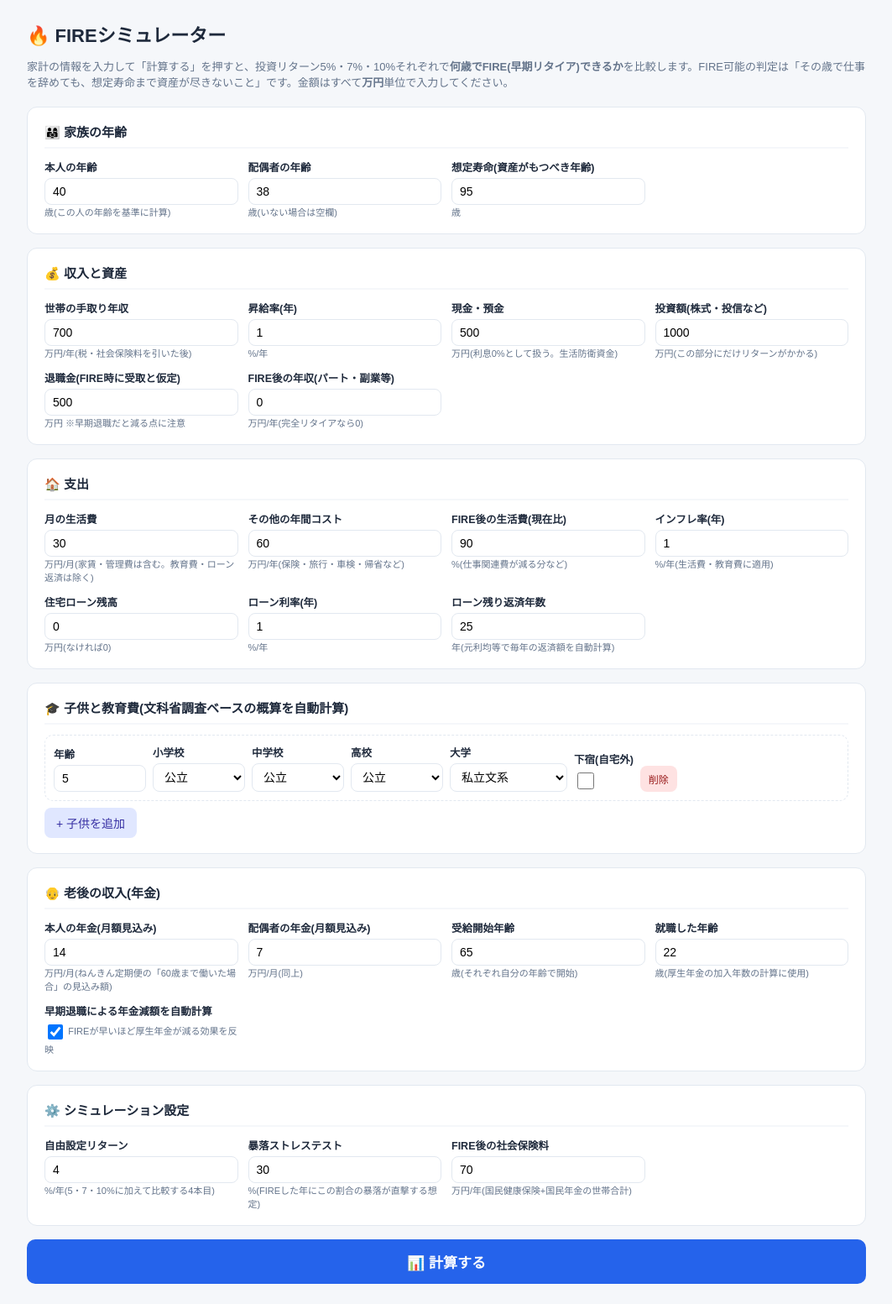
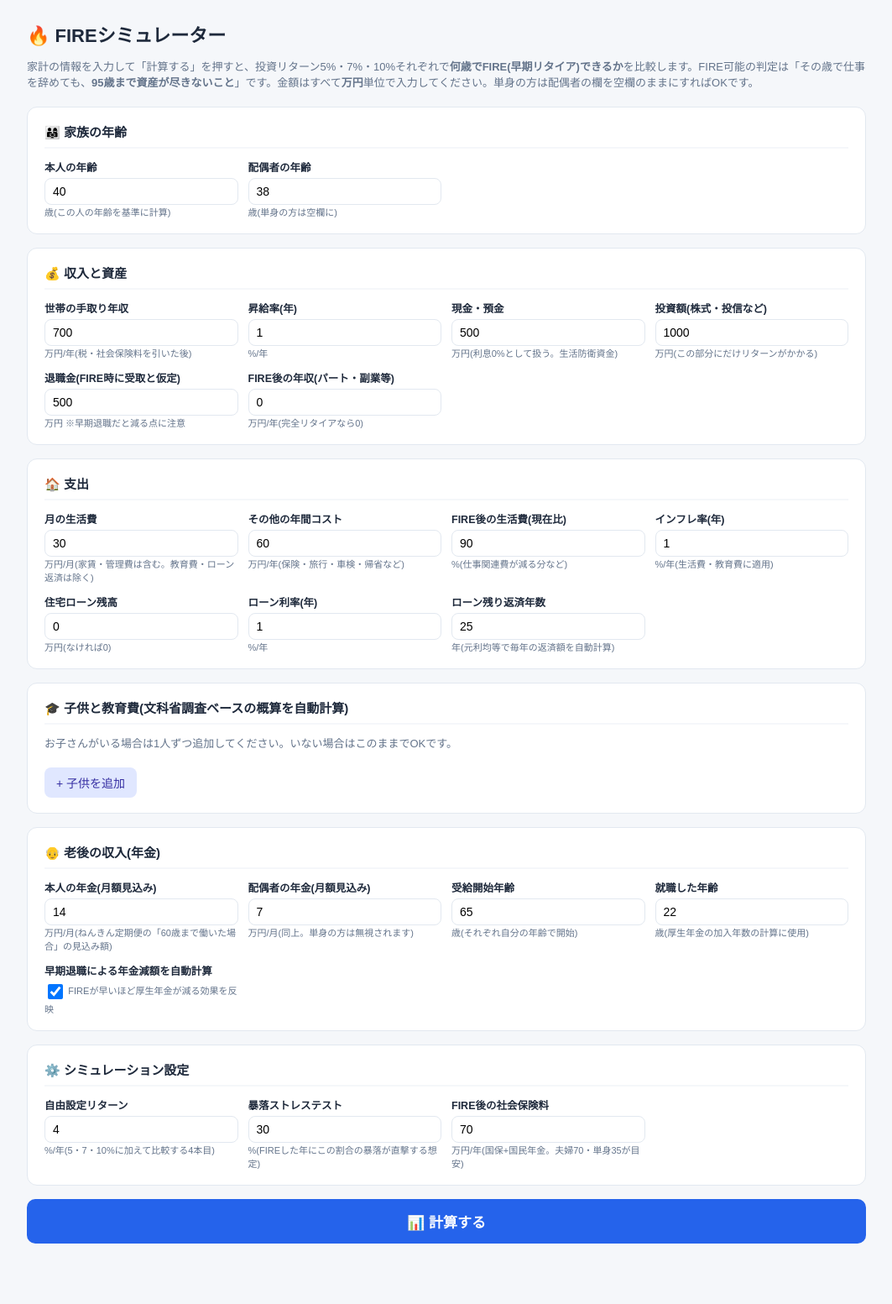
Before and after one commit to miraikuworkskuma/fire-simulator, a plain HTML site: page index.html in a window 1280 px wide. Shown: the whole page at 84% size, without its empty margins (108-1171 px from the left). After the commit the page ends 1505 px from the top, so only its background shows below. Drawn offline with Linux system fonts and the light colour scheme.

Commit message:
想定寿命の入力欄を削除(95歳固定)、単身者向けの案内を追加
Co-Authored-By: Claude Fable 5 <noreply@anthropic.com>

```diff
--- a/index.html
+++ b/index.html
@@ -54,14 +54,13 @@
 <body>
 <div class="wrap">
   <h1>🔥 FIREシミュレーター</h1>
-  <p class="lead">家計の情報を入力して「計算する」を押すと、投資リターン5%・7%・10%それぞれで<b>何歳でFIRE(早期リタイア)できるか</b>を比較します。FIRE可能の判定は「その歳で仕事を辞めても、想定寿命まで資産が尽きないこと」です。金額はすべて<b>万円</b>単位で入力してください。</p>
+  <p class="lead">家計の情報を入力して「計算する」を押すと、投資リターン5%・7%・10%それぞれで<b>何歳でFIRE(早期リタイア)できるか</b>を比較します。FIRE可能の判定は「その歳で仕事を辞めても、<b>95歳まで資産が尽きないこと</b>」です。金額はすべて<b>万円</b>単位で入力してください。単身の方は配偶者の欄を空欄のままにすればOKです。</p>
 
   <div class="card">
     <h2>👨‍👩‍👧 家族の年齢</h2>
     <div class="grid">
       <label class="field"><b>本人の年齢</b><input type="number" id="selfAge" value="40"> <span class="unit">歳(この人の年齢を基準に計算)</span></label>
-      <label class="field"><b>配偶者の年齢</b><input type="number" id="spouseAge" value="38"> <span class="unit">歳(いない場合は空欄)</span></label>
-      <label class="field"><b>想定寿命(資産がもつべき年齢)</b><input type="number" id="lifeEnd" value="95"> <span class="unit">歳</span></label>
+      <label class="field"><b>配偶者の年齢</b><input type="number" id="spouseAge" value="38"> <span class="unit">歳(単身の方は空欄に)</span></label>
     </div>
   </div>
 
@@ -92,6 +91,7 @@
 
   <div class="card">
     <h2>🎓 子供と教育費(文科省調査ベースの概算を自動計算)</h2>
+    <p class="lead" style="margin-top:0">お子さんがいる場合は1人ずつ追加してください。いない場合はこのままでOKです。</p>
     <div id="children"></div>
     <button class="btn-add" onclick="addChild()">+ 子供を追加</button>
   </div>
@@ -100,7 +100,7 @@
     <h2>👴 老後の収入(年金)</h2>
     <div class="grid">
       <label class="field"><b>本人の年金(月額見込み)</b><input type="number" id="pensionSelf" value="14"> <span class="unit">万円/月(ねんきん定期便の「60歳まで働いた場合」の見込み額)</span></label>
-      <label class="field"><b>配偶者の年金(月額見込み)</b><input type="number" id="pensionSpouse" value="7"> <span class="unit">万円/月(同上)</span></label>
+      <label class="field"><b>配偶者の年金(月額見込み)</b><input type="number" id="pensionSpouse" value="7"> <span class="unit">万円/月(同上。単身の方は無視されます)</span></label>
       <label class="field"><b>受給開始年齢</b><input type="number" id="pensionStart" value="65"> <span class="unit">歳(それぞれ自分の年齢で開始)</span></label>
       <label class="field"><b>就職した年齢</b><input type="number" id="startWorkAge" value="22"> <span class="unit">歳(厚生年金の加入年数の計算に使用)</span></label>
       <label class="field"><b>早期退職による年金減額を自動計算</b><input type="checkbox" id="pensionAdjust" checked style="width:18px;height:18px;vertical-align:middle"> <span class="unit">FIREが早いほど厚生年金が減る効果を反映</span></label>
@@ -112,7 +112,7 @@
     <div class="grid">
       <label class="field"><b>自由設定リターン</b><input type="number" id="customRate" value="4" step="0.1"> <span class="unit">%/年(5・7・10%に加えて比較する4本目)</span></label>
       <label class="field"><b>暴落ストレステスト</b><input type="number" id="crashRate" value="30"> <span class="unit">%(FIREした年にこの割合の暴落が直撃する想定)</span></label>
-      <label class="field"><b>FIRE後の社会保険料</b><input type="number" id="socialInsurance" value="70"> <span class="unit">万円/年(国民健康保険+国民年金の世帯合計)</span></label>
+      <label class="field"><b>FIRE後の社会保険料</b><input type="number" id="socialInsurance" value="70"> <span class="unit">万円/年(国保+国民年金。夫婦70・単身35が目安)</span></label>
     </div>
   </div>
 
@@ -138,7 +138,7 @@
         <li>リターンは<b>税引き後</b>として扱っています。NISA枠を超える課税口座では運用益に約20%課税されるため、実際は少し不利になります。</li>
         <li><b>現金と投資は別勘定</b>です。リターン(暴落テストの下落も)は投資部分にだけかかり、現金は利息0%で据え置きです。毎年の黒字は全額投資に回し、赤字は投資から取り崩し、投資が尽きたら現金を使う、というルールで計算しています。</li>
         <li>FIRE後も同じリターンで運用し続ける前提です。特に<b>10%は歴史的に見てもかなり楽観的</b>です。5%の結果と暴落テストの列を基準に考えるのが安全です。</li>
-        <li><b>暴落テスト⚡の列</b>は「FIREしたまさにその年に、想定した割合の暴落が直撃しても寿命まで資産がもつ年齢」です。取り崩し初期の暴落(シークエンスリスク)への耐性の目安になります。</li>
+        <li><b>暴落テスト⚡の列</b>は「FIREしたまさにその年に、想定した割合の暴落が直撃しても95歳まで資産がもつ年齢」です。取り崩し初期の暴落(シークエンスリスク)への耐性の目安になります。</li>
         <li><b>年金の自動減額</b>は「厚生年金の報酬比例部分が加入年数(就職年齢〜退職年齢)に比例する」という近似です。基礎年金(月約6.9万円)はFIRE後も国民年金を払い続ける前提で満額としています。正確な額はねんきんネットで試算してください。</li>
         <li><b>FIRE後の社会保険料</b>はFIRE後ずっと一定(インフレ調整のみ)としています。実際は60歳以降は国民年金の支払いが終わるためやや保守的(安全側)の見積もりです。</li>
         <li>退職金はFIREした年に満額受け取る前提です。早期退職では大きく減額されるのが普通なので、少なめに入力してください。</li>
@@ -315,7 +315,8 @@ function readParams() {
   return {
     selfAge: num('selfAge'),
     spouseAge: spouseRaw === '' ? null : parseFloat(spouseRaw),
-    lifeEnd: num('lifeEnd'),
+    lifeEnd: 95, // 95歳まで資産がもつことをFIRE可能の条件とする
+
     incomeAnnual: num('incomeAnnual'),
     incomeGrowth: num('incomeGrowth') / 100,
     cashSavings: num('cashSavings'),
@@ -457,7 +458,6 @@ function renderDetail(idx) {
   document.getElementById('detailTable').innerHTML = html;
 }
 
-addChild(5);
 window.addChild = addChild;
 window.calc = calc;
 }
```
